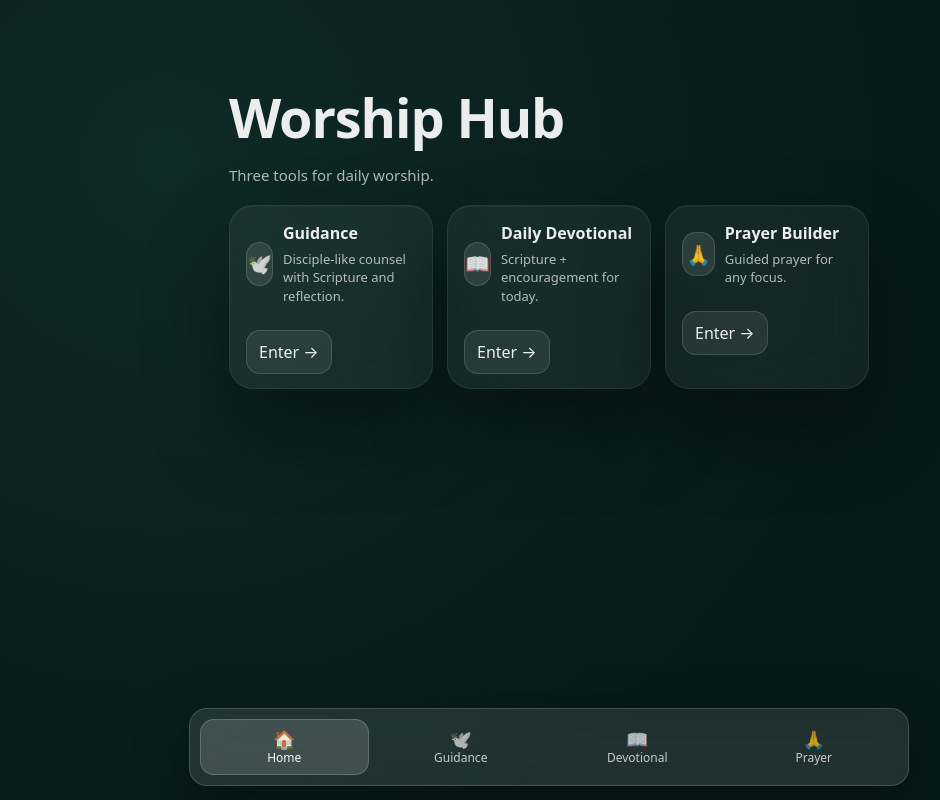
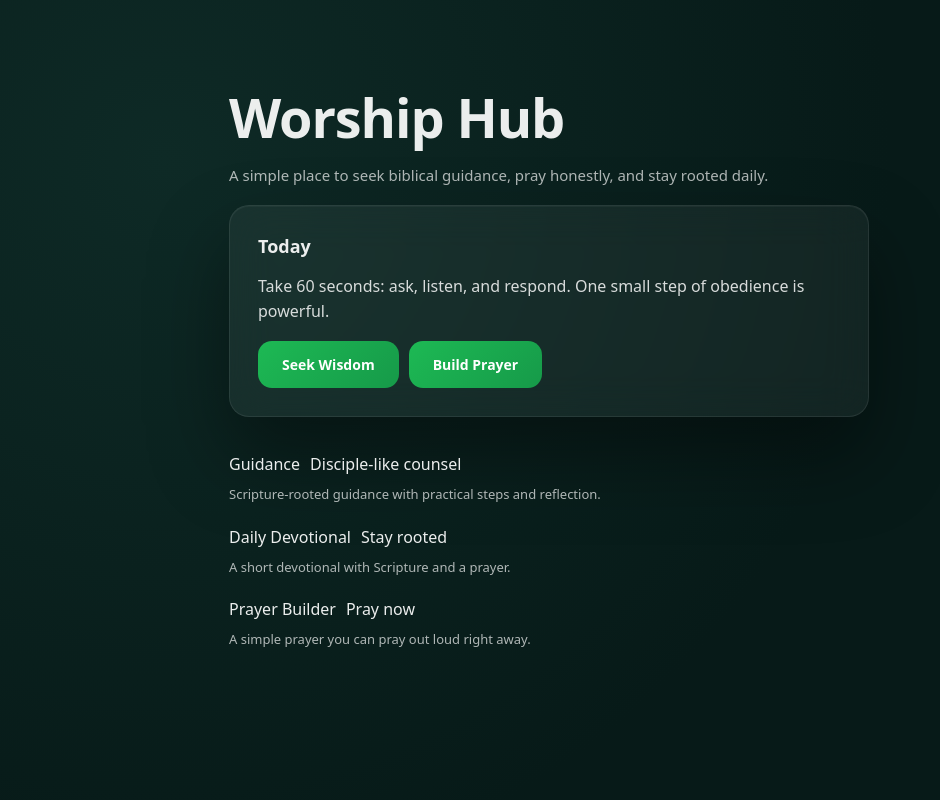
Before and after one commit to fieldsti01-commits/bible-ai-web, a Next.js app: page / in a window 1280 px wide. Shown: the whole page, without its empty margins (91-1031 px from the left). Built offline with nearby package versions, Linux system fonts and the light colour scheme.

Commit message:
Main page

```diff
--- a/app/page.js
+++ b/app/page.js
@@ -1,5 +1,4 @@
-import TabBar from "./components/TabBar";
-
+// app/page.js
 import Link from "next/link";
 
 export default function Home() {
@@ -9,52 +8,59 @@ export default function Home() {
         <header className="hero">
           <h1 className="title">Worship Hub</h1>
           <p className="subtitle">
-            Three tools for daily worship.
+            A simple place to seek biblical guidance, pray honestly, and stay rooted daily.
           </p>
         </header>
 
-        <div className="grid">
-          <Link href="/guidance" className="glass toolCard">
+        {/* Daily focus card */}
+        <section className="glass card fadeIn" style={{ marginBottom: 14 }}>
+          <div className="sectionTitle">Today</div>
+          <p className="paragraph">
+            Take 60 seconds: ask, listen, and respond. One small step of obedience is powerful.
+          </p>
+          <div style={{ display: "flex", gap: 10, marginTop: 12, flexWrap: "wrap" }}>
+            <Link className="button" href="/guidance" style={{ textDecoration: "none" }}>
+              Seek Wisdom
+            </Link>
+            <Link className="button" href="/prayer" style={{ textDecoration: "none" }}>
+              Build Prayer
+            </Link>
+          </div>
+        </section>
+
+        {/* Main tools */}
+        <section className="grid3">
+          <Link href="/guidance" className="toolCard">
             <div className="toolTop">
-              <div className="icon">🕊️</div>
-              <div>
-                <p className="toolName">Guidance</p>
-                <p className="toolDesc">
-                  Disciple-like counsel with Scripture and reflection.
-                </p>
-              </div>
+              <div className="toolTitle">Guidance</div>
+              <div className="toolTag">Disciple-like counsel</div>
             </div>
-            <div className="cta">Enter →</div>
+            <div className="toolDesc">
+              Scripture-rooted guidance with practical steps and reflection.
+            </div>
           </Link>
 
-          <Link href="/devotional" className="glass toolCard">
+          <Link href="/devotional" className="toolCard">
             <div className="toolTop">
-              <div className="icon">📖</div>
-              <div>
-                <p className="toolName">Daily Devotional</p>
-                <p className="toolDesc">
-                  Scripture + encouragement for today.
-                </p>
-              </div>
+              <div className="toolTitle">Daily Devotional</div>
+              <div className="toolTag">Stay rooted</div>
             </div>
-            <div className="cta">Enter →</div>
+            <div className="toolDesc">
+              A short devotional with Scripture and a prayer.
+            </div>
           </Link>
 
-          <Link href="/prayer" className="glass toolCard">
+          <Link href="/prayer" className="toolCard">
             <div className="toolTop">
-              <div className="icon">🙏</div>
-              <div>
-                <p className="toolName">Prayer Builder</p>
-                <p className="toolDesc">
-                  Guided prayer for any focus.
-                </p>
-              </div>
+              <div className="toolTitle">Prayer Builder</div>
+              <div className="toolTag">Pray now</div>
             </div>
-            <div className="cta">Enter →</div>
+            <div className="toolDesc">
+              A simple prayer you can pray out loud right away.
+            </div>
           </Link>
-        </div>
+        </section>
       </div>
-      <TabBar />
     </main>
   );
 }
```
